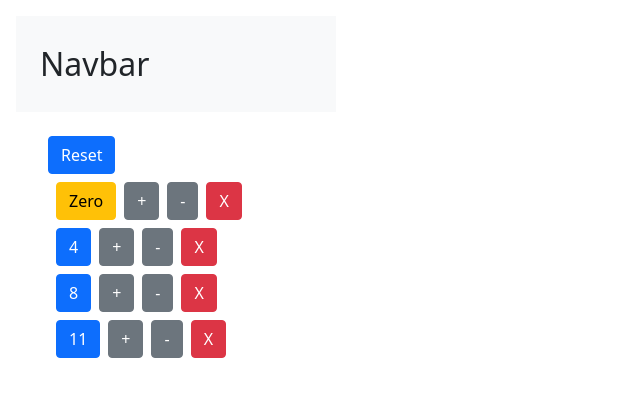
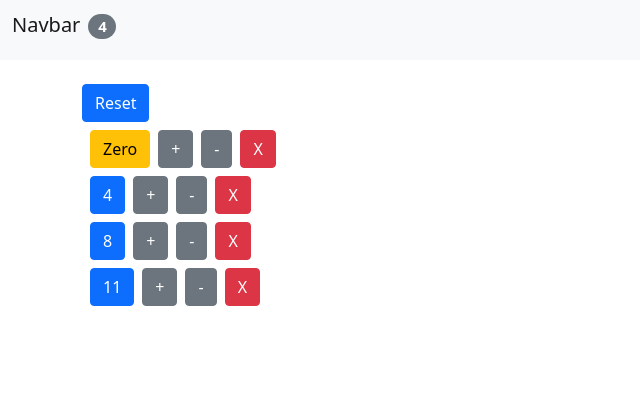
Before and after one commit to PalmkvistJoakim/Cart, a React (Create React App) app: page / in a window 1280 px wide. Shown: the top 396 px of the page, without its empty margins (0-640 px from the left). Built offline with nearby package versions, Linux system fonts and the light colour scheme.

Commit message:
Added NavBar component

```diff
--- a/src/App.jsx
+++ b/src/App.jsx
@@ -1,17 +1,57 @@
 import React, { Component } from "react";
+import NavBar from "./components/NavBar";
 import Products from "./components/Products";
 
 class App extends Component {
+  state = {
+    products: [
+      { id: 1, quantity: 0 },
+      { id: 2, quantity: 4 },
+      { id: 3, quantity: 8 },
+      { id: 4, quantity: 11 },
+    ],
+  };
   render() {
+    const { products } = this.state;
     return (
       <>
-        <div className="navbar bg-light w-25 m-3 p-4 fs-2">Navbar</div>
-        <div className="ms-5 m-4">
-          <Products />
-        </div>
+        <NavBar productCount={products.length} />
+
+        <Products
+          products={products}
+          onIncrement={this.handleIncrement}
+          onDelete={this.handleDelete}
+          onReset={this.handleReset}
+          onDecrement={this.handleDecrement}
+        />
       </>
     );
   }
+
+  handleDecrement = () => {
+    this.setState({ quantity: this.state.quantity - 1 });
+  };
+
+  handleIncrement = (product) => {
+    const products = [...this.state.products];
+    const index = products.indexOf(product);
+    products[index] = { ...product };
+    products[index].quantity++;
+    this.setState({ products });
+  };
+
+  handleDelete = (id) => {
+    const products = this.state.products.filter((p) => p.id !== id);
+    this.setState({ products });
+  };
+
+  handleReset = () => {
+    const products = this.state.products.map((product) => ({
+      ...product,
+      quantity: 0,
+    }));
+    this.setState({ products });
+  };
 }
 
 export default App;
--- /dev/null
+++ b/src/components/NavBar.jsx
@@ -0,0 +1,20 @@
+import React, { Component } from "react";
+
+class NavBar extends Component {
+  render() {
+    return (
+      <nav className="navbar navbar-light bg-light">
+        <div className="container-fluid">
+          <span className="navbar-brand h1">
+            Navbar
+            <span className="badge rounded-pill bg-secondary ms-2">
+              {this.props.productCount}
+            </span>
+          </span>
+        </div>
+      </nav>
+    );
+  }
+}
+
+export default NavBar;
--- a/src/components/Product.jsx
+++ b/src/components/Product.jsx
@@ -2,12 +2,13 @@
 
 class Product extends Component {
   render() {
+    const { onIncrement, onDelete, product } = this.props;
     return (
       <div className="m-2">
         <span className={this.getBadgeClasses()}>{this.formatQuantity()}</span>
         <button
           className="btn btn-secondary ms-2"
-          onClick={() => this.props.OnIncrement(this.props.product)}
+          onClick={() => onIncrement(product)}
         >
           +
         </button>
@@ -19,7 +20,7 @@
         </button>
         <button
           className="btn btn-danger ms-2"
-          onClick={() => this.props.onDelete(this.props.product.id)}
+          onClick={() => onDelete(product.id)}
         >
           X
         </button>
--- a/src/components/Products.jsx
+++ b/src/components/Products.jsx
@@ -2,52 +2,24 @@
 import Product from "./Product";
 
 class Products extends Component {
-  state = {
-    products: [
-      { id: 1, quantity: 0 },
-      { id: 2, quantity: 4 },
-      { id: 3, quantity: 8 },
-      { id: 4, quantity: 11 },
-    ],
-  };
   render() {
+    const { onReset, onDelete, onIncrement, products } = this.props;
     return (
-      <div>
-        <button className="btn btn-primary" onClick={this.handleReset}>
+      <div className="container mt-4">
+        <button className="btn btn-primary" onClick={onReset}>
           Reset
         </button>
-        {this.state.products.map((product) => (
+        {products.map((product) => (
           <Product
             key={product.id}
             product={product}
-            onDelete={this.handleDelete}
-            onIncrement={this.handleIncrement}
+            onDelete={onDelete}
+            onIncrement={onIncrement}
           />
         ))}
       </div>
     );
   }
-
-  handleDecrement = () => {
-    this.setState({ quantity: this.state.quantity - 1 });
-  };
-
-  handleIncrement = () => {
-    this.setState({ quantity: this.state.quantity + 1 });
-  };
-
-  handleDelete = (id) => {
-    const products = this.state.products.filter((p) => p.id !== id);
-    this.setState({ products });
-  };
-
-  handleReset = () => {
-    const products = this.state.products.map((product) => ({
-      ...product,
-      quantity: 0,
-    }));
-    this.setState({ products });
-  };
 }
 
 export default Products;
```
